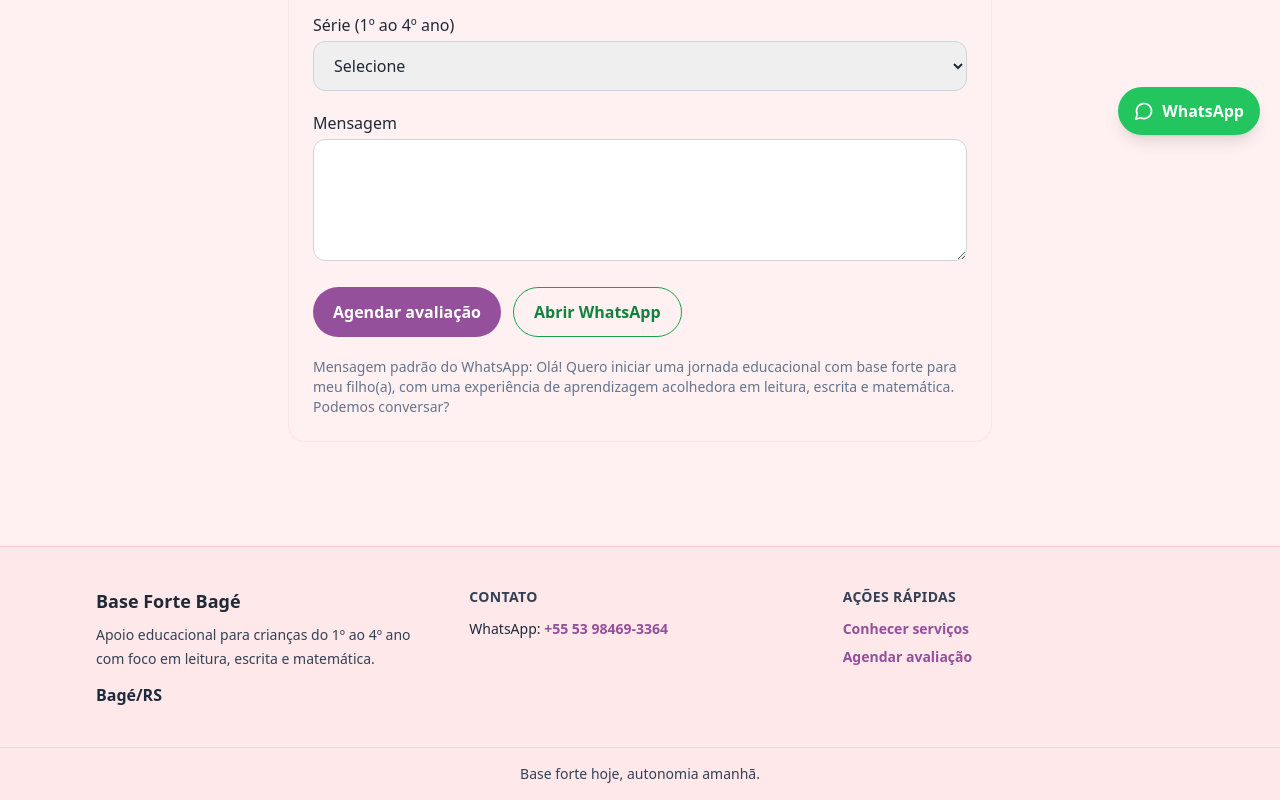
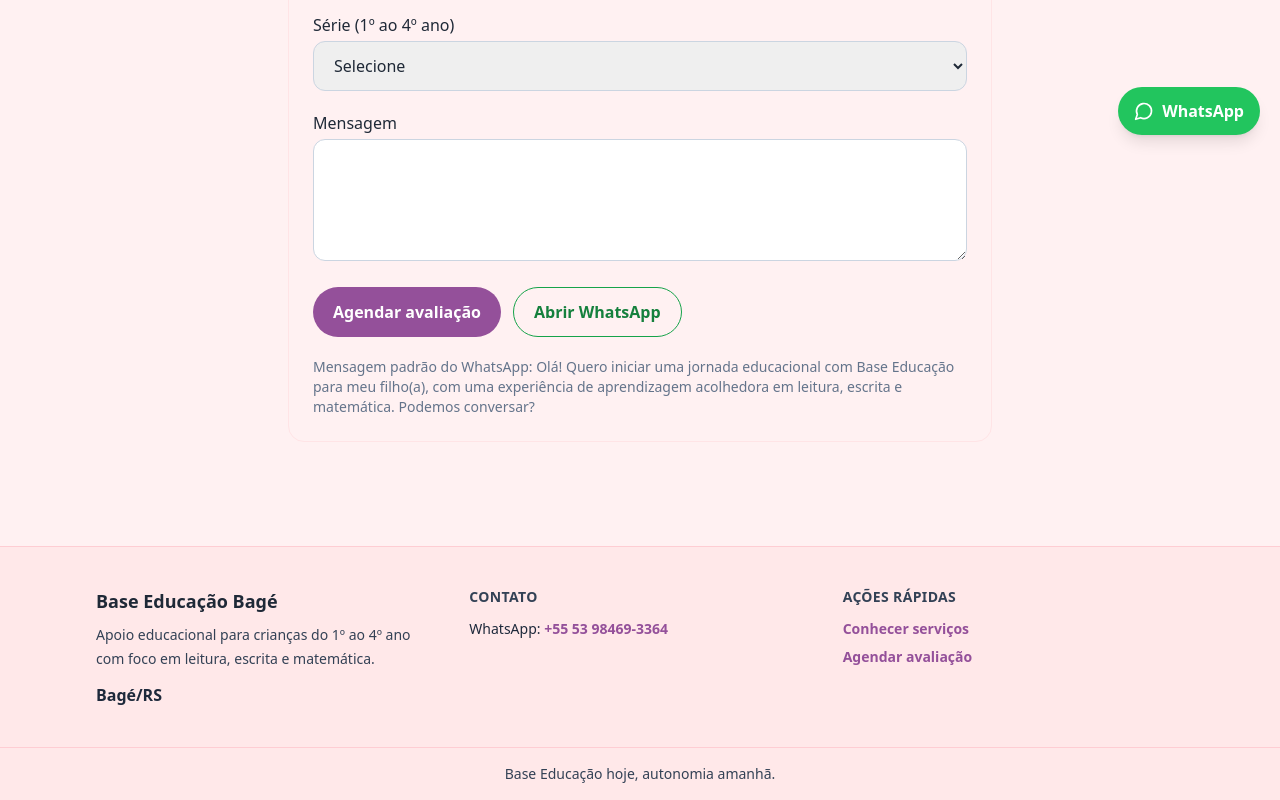
Before and after one commit to claudiaazambuja/edu, a Next.js app: page /contato in a window 1280 px wide. Shown: the part 645-1445 px from the top of the page. Built offline with nearby package versions, Linux system fonts and the light colour scheme.

Commit message:
pequenos ajustes

```diff
--- a/app/contato/page.tsx
+++ b/app/contato/page.tsx
@@ -2,10 +2,10 @@
 import { ContactForm } from '@/components/ContactForm';
 
 export const metadata: Metadata = {
-  title: 'Contato | Base Forte Bagé',
+  title: 'Contato | Base Educação Bagé',
   description: 'Agende avaliação e fale com a equipe pelo WhatsApp para apoio do 1º ao 4º ano.',
   openGraph: {
-    title: 'Contato | Base Forte Bagé',
+    title: 'Contato | Base Educação Bagé',
     description: 'Formulário e WhatsApp para atendimento em Bagé/RS.',
   },
 };
--- a/app/layout.tsx
+++ b/app/layout.tsx
@@ -6,11 +6,11 @@
 
 export const metadata: Metadata = {
   metadataBase: new URL('https://basefortebage.local'),
-  title: 'Base Forte Bagé | Leitura, Escrita e Matemática até a 4ª série',
+  title: 'Base Educação Bagé | Leitura, Escrita e Matemática até a 4ª série',
   description:
     'Projeto educacional em Bagé/RS para crianças do 1º ao 4º ano com foco em leitura, escrita e matemática.',
   openGraph: {
-    title: 'Base Forte Bagé',
+    title: 'Base Educação Bagé',
     description:
       'Fortalecer a base da educação com leitura, cálculo e escrita para um futuro com mais autonomia.',
     type: 'website',
--- a/app/page.tsx
+++ b/app/page.tsx
@@ -12,7 +12,7 @@
       <section className="rounded-3xl bg-gradient-to-br from-rose-100 via-rose-50 to-pink-100 dark:from-slate-800 dark:via-slate-900 dark:to-slate-800 p-8 md:p-12">
         <SeriesPills />
         <h1 className="mt-5 text-3xl font-extrabold leading-tight text-ink dark:text-slate-100 sm:text-5xl">
-          Leitura, escrita e matemática: base forte até a 4ª série
+          Leitura, escrita e matemática
         </h1>
         <p className="mt-4 max-w-2xl text-lg text-slate-600 dark:text-slate-300">
           Apoio individual e em pequenos grupos em Bagé/RS para crianças do 1º ao 4º ano.
@@ -92,7 +92,7 @@
       </section>
 
       <section className="mt-14 rounded-2xl bg-primary p-8 text-white">
-        <h2 className="text-2xl font-bold">Vamos construir uma base forte juntos?</h2>
+        <h2 className="text-2xl font-bold">Vamos construir uma Base Educação juntos?</h2>
         <p className="mt-2 max-w-2xl text-rose-50">
           Seu filho(a) pode avançar com leitura, escrita e matemática com um plano feito para a série dele(a).
         </p>
--- a/app/servicos/page.tsx
+++ b/app/servicos/page.tsx
@@ -3,10 +3,10 @@
 import { WHATSAPP_LINK } from '@/lib/constants';
 
 export const metadata: Metadata = {
-  title: 'Serviços | Base Forte Bagé',
+  title: 'Serviços | Base Educação Bagé',
   description: 'Conheça os formatos de reforço escolar para crianças do 1º ao 4º ano em Bagé/RS.',
   openGraph: {
-    title: 'Serviços | Base Forte Bagé',
+    title: 'Serviços | Base Educação Bagé',
     description: 'Reforço individual, pequenos grupos e plano semanal por série.',
   },
 };
--- a/app/sobre/page.tsx
+++ b/app/sobre/page.tsx
@@ -4,10 +4,10 @@
 import { SeriesPills } from '@/components/SeriesPills';
 
 export const metadata: Metadata = {
-  title: 'Sobre | Base Forte Bagé',
+  title: 'Sobre | Base Educação Bagé',
   description: 'Conheça a missão, metodologia e participação da família no apoio escolar do 1º ao 4º ano.',
   openGraph: {
-    title: 'Sobre | Base Forte Bagé',
+    title: 'Sobre | Base Educação Bagé',
     description: 'Missão e metodologia para fortalecer leitura, escrita e matemática até a 4ª série.',
   },
 };
--- a/components/ContactForm.tsx
+++ b/components/ContactForm.tsx
@@ -71,7 +71,7 @@
           Accept: 'application/json',
         },
         body: JSON.stringify({
-          _subject: 'Novo agendamento de avaliação - Base Forte Bagé',
+          _subject: 'Novo agendamento de avaliação - Base Educação Bagé',
           responsavel: form.responsavel,
           crianca: form.crianca,
           serie: form.serie,
@@ -119,7 +119,7 @@
             id="telefone"
             type="tel"
             inputMode="numeric"
-            placeholder="(53) 91234-5678"
+            placeholder="( )     -    "
             className="w-full rounded-xl border border-slate-300 px-4 py-3 focus:border-primary focus:outline-none focus:ring-4 focus:ring-rose-100 dark:border-slate-600 dark:bg-slate-900/60 dark:text-slate-100 dark:focus:ring-slate-700"
             value={form.telefone}
             onChange={(e) => setForm((prev) => ({ ...prev, telefone: formatPhone(e.target.value) }))}
--- a/components/Footer.tsx
+++ b/components/Footer.tsx
@@ -6,7 +6,7 @@
     <footer className="mt-16 border-t border-rose-200 dark:border-slate-800 bg-rose-100/70 dark:bg-slate-950">
       <div className="mx-auto grid max-w-6xl gap-8 px-4 py-10 text-slate-800 dark:text-slate-200 sm:px-6 lg:grid-cols-3 lg:px-8">
         <div>
-          <p className="text-lg font-bold text-ink">Base Forte Bagé</p>
+          <p className="text-lg font-bold text-ink">Base Educação Bagé</p>
           <p className="mt-2 text-sm leading-6 text-slate-700 dark:text-slate-300">
             Apoio educacional para crianças do 1º ao 4º ano com foco em leitura, escrita e matemática.
           </p>
@@ -39,7 +39,7 @@
       </div>
 
       <div className="border-t border-rose-200 dark:border-slate-800 py-4 text-center text-sm text-slate-700 dark:text-slate-300">
-        Base forte hoje, autonomia amanhã.
+        Base Educação hoje, autonomia amanhã.
       </div>
     </footer>
   );
--- a/components/Header.tsx
+++ b/components/Header.tsx
@@ -19,8 +19,8 @@
     <header className="sticky top-0 z-40 border-b border-rose-200 bg-[#94509A]/80 backdrop-blur dark:border-slate-700 dark:bg-slate-900/90">
       <div className="mx-auto flex max-w-6xl items-center justify-between px-4 py-3 sm:px-6 lg:px-8">
         <Link href="/" className="flex items-center gap-3">
-          <img src="/logo-base2.png" alt="Logo Base Forte Bagé" className="h-10 w-10 object-cover" />
-          <span className="text-lg font-bold text-white">Base Forte Bagé</span>
+          <img src="/logo-base2.png" alt="Logo Base Educação Bagé" className="h-10 w-10 object-cover" />
+          <span className="text-lg font-bold text-white">Base Educação Bagé</span>
         </Link>
         <nav aria-label="Navegação principal" className="hidden gap-5 md:flex">
           {links.map((link) => (
--- a/lib/constants.ts
+++ b/lib/constants.ts
@@ -1,7 +1,7 @@
 export const WHATSAPP_PHONE = '+5553984693364';
 export const WHATSAPP_DISPLAY = '+55 53 98469-3364';
 export const WHATSAPP_DEFAULT_MESSAGE =
-  'Olá! Quero iniciar uma jornada educacional com base forte para meu filho(a), com uma experiência de aprendizagem acolhedora em leitura, escrita e matemática. Podemos conversar?';
+  'Olá! Quero iniciar uma jornada educacional com Base Educação para meu filho(a), com uma experiência de aprendizagem acolhedora em leitura, escrita e matemática. Podemos conversar?';
 
 export const CONTACT_EMAIL = 'cclabdis@gmail.com';
 export const CONTACT_FORM_ENDPOINT = `https://formsubmit.co/ajax/${CONTACT_EMAIL}`;
```
Also changed, not shown: 1 other file (tests, documents, lock files or other folders).
